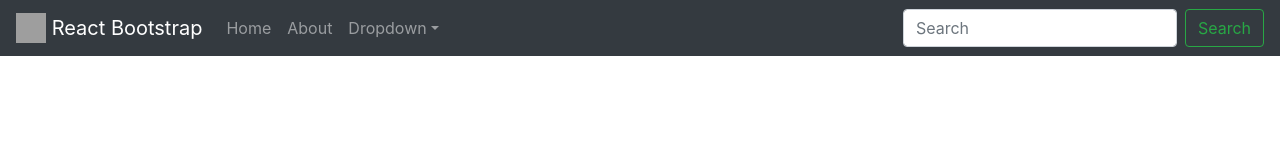
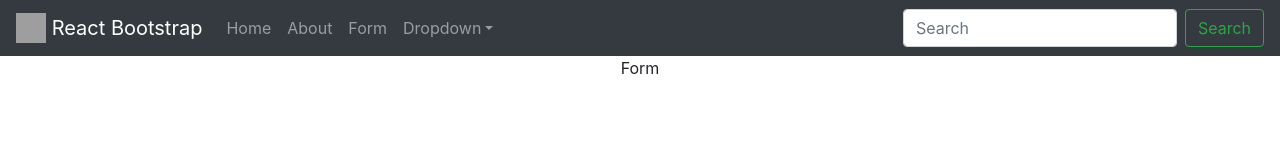
Before and after one commit to tonytyhuang/UniBound, a React (Create React App) app: page /form in a window 1280 px wide. Shown: the top 160 px of the page. Built offline with nearby package versions, Linux system fonts and the light colour scheme; grey boxes are pictures that could not be loaded.

Commit message:
added react hook (some warning bout dependencies tho)

```diff
--- a/package.json
+++ b/package.json
@@ -10,6 +10,7 @@
     "react": "^17.0.1",
     "react-bootstrap": "^1.4.0",
     "react-dom": "^17.0.1",
+    "react-hook-form": "^6.11.2",
     "react-router-dom": "^5.2.0",
     "react-scripts": "4.0.0",
     "web-vitals": "^0.2.4"
--- a/src/App.js
+++ b/src/App.js
@@ -4,6 +4,7 @@ import Navigation from './components/Navigation.js'
 import 'bootstrap/dist/css/bootstrap.min.css';
 import About from './components/About';
 import Home from './components/Home';
+import Form from "./components/Form";
 
 import{BrowserRouter as Router, Switch, Route }from 'react-router-dom';
 
@@ -16,7 +17,7 @@ function App() {
         <Navigation/>
         <Route path="/about" component={About}/>
         <Route path="/home" component={Home}/>
-
+        <Route path="/form" component={Form}/>
 
       </div>
     </Router>
--- /dev/null
+++ b/src/components/Form.js
@@ -0,0 +1,9 @@
+import React from 'react'
+
+export default function Form() {
+    return (
+        <div>
+            Form
+        </div>
+    )
+}
--- a/src/components/Navigation.js
+++ b/src/components/Navigation.js
@@ -30,6 +30,9 @@ function Navigation() {
       <Link to='/about'>
         <Nav.Link href="#link">About</Nav.Link>
       </Link>
+      <Link to='/form'>
+        <Nav.Link href="#link">Form</Nav.Link>
+      </Link>
 
       <NavDropdown title="Dropdown" id="basic-nav-dropdown">
         <NavDropdown.Item h-ref="#action/3.1">Action</NavDropdown.Item>
```
Also changed, not shown: src/components/Form.css (added), 1 other file (tests, documents, lock files or other folders).
